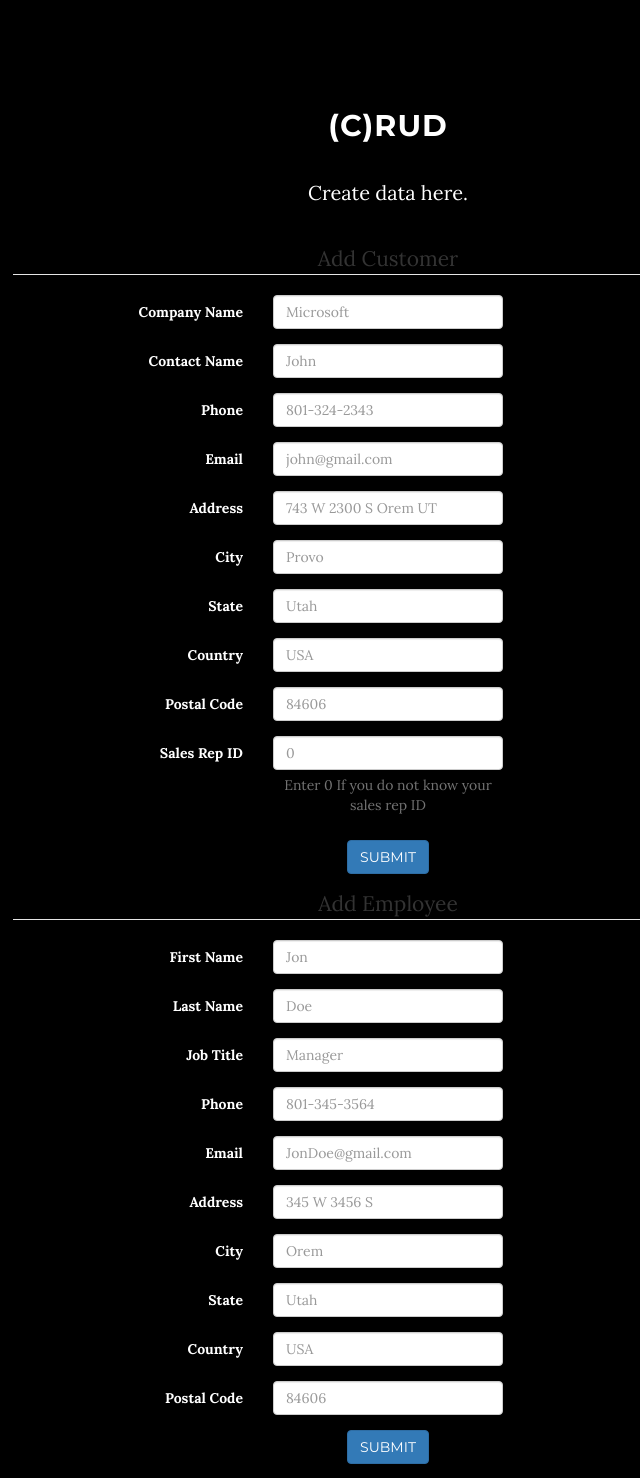
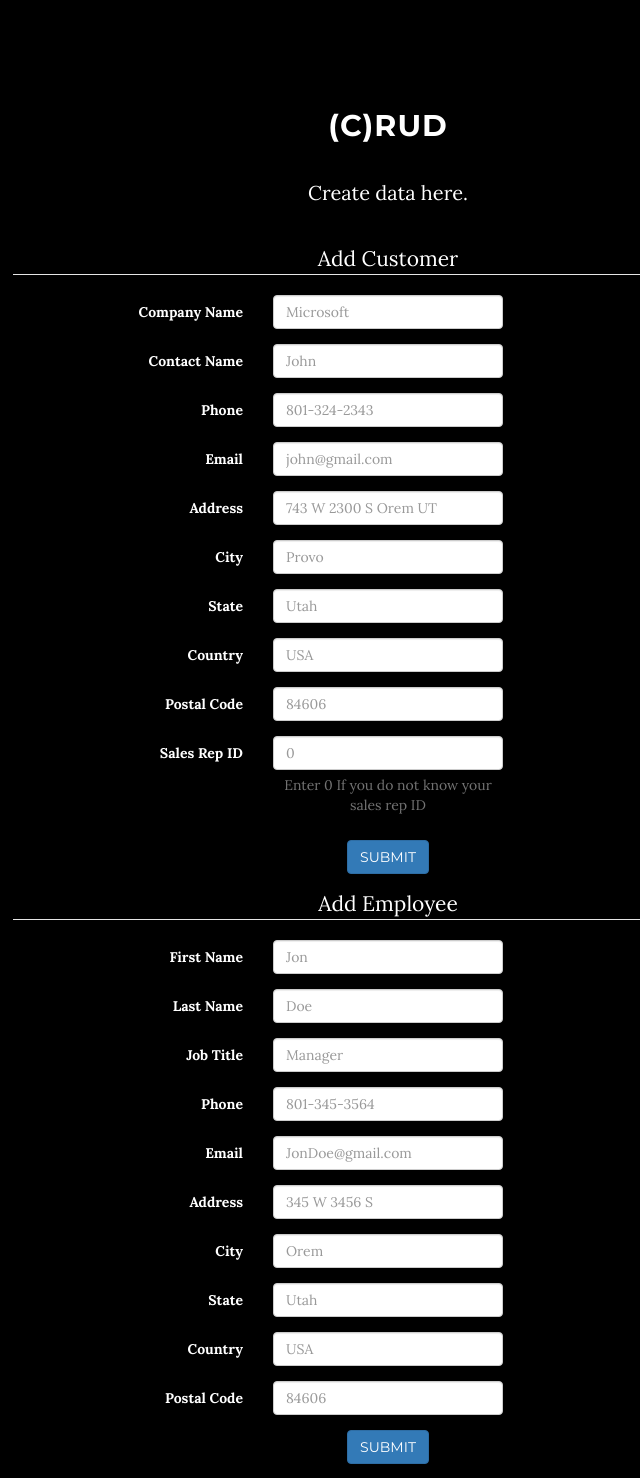
Before and after one commit to MikeO7/DBProject, a PHP site: page / in a window 1280 px wide. Shown: the part 941-2419 px from the top of the page, without its empty margins (252-892 px from the left). Run offline with PHP 8.4, Linux system fonts and the light colour scheme; some libraries are stand-ins or nearby versions.

Commit message:
Made table text white

```diff
--- a/www/index.php
+++ b/www/index.php
@@ -89,7 +89,7 @@
 					<fieldset>
 
 					<!-- Form Name -->
-					<legend>Add Customer</legend>
+					<legend><font color="White">Add Customer</font></legend>
 
 					<!-- Text input-->
 					<div class="form-group">
@@ -200,7 +200,7 @@
 					<fieldset>
 
 					<!-- Form Name -->
-					<legend>Add Employee</legend>
+					<legend><font color="White">Add Employee</font></legend>
 
 					<!-- Text input-->
 					<div class="form-group">
@@ -331,7 +331,7 @@
 					<fieldset>
 
 					<!-- Form Name -->
-					<legend>Update Employees's Address</legend>
+					<legend><font color="White">Update Employee's Address</font></legend>
 
 					<!-- Text input-->
 					<div class="form-group">
@@ -405,7 +405,7 @@
 <fieldset>
 
 <!-- Form Name -->
-<legend>Terminate Employee</legend>
+<legend><font color="White">Terminate Employee</font></legend>
 
 <!-- Text input-->
 <div class="form-group">
@@ -434,7 +434,7 @@
 <fieldset>
 
 <!-- Form Name -->
-<legend>Delete a Product</legend>
+<legend><font color="White">Delete a Product</font></legend>
 
 <!-- Text input-->
 <div class="form-group">
```
